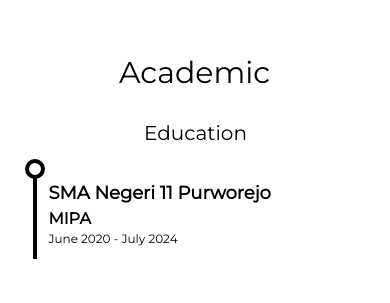
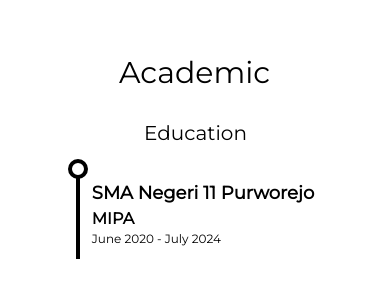
Before and after one commit to kuhrmdhn/personal-web, a Vue app: page / in a window 390 px wide. Shown: the part 2135-2438 px from the top of the page. Built offline with nearby package versions, Linux system fonts and the light colour scheme; no server answers; the database is empty.

Commit message:
add animation on view in education item

```diff
--- a/src/ui/atoms/CertificateItem.vue
+++ b/src/ui/atoms/CertificateItem.vue
@@ -1,9 +1,9 @@
 <template>
   <div :class="['relative h-12 w-fit sm:w-[300px] lg:w-[450px] px-3 flex flex-col justify-center', customClass]" v-bind="$attrs">
     <span
-      class="h-2 w-2 rounded-full bg-black absolute -left-5 top-1/2 bottom-1/2 -translate-y-1/2"
+      class="h-2 w-2 rounded-full bg-black absolute left-0 top-1/2 bottom-1/2 -translate-y-1/2"
     ></span>
-    <div class="flex justify-between items-center">
+    <div class="flex justify-between items-center ml-5">
       <div>
         <a :href="credentialsUrl" class="font-semibold hover:underline">{{ title }}</a>
       </div>
--- a/src/ui/atoms/EducationItem.vue
+++ b/src/ui/atoms/EducationItem.vue
@@ -1,5 +1,5 @@
 <template>
-  <div class="relative pl-3 lg:pl-10 py-3 lg:py-5 border-l-4 border-black">
+  <div :class="['relative pl-3 lg:pl-10 py-3 lg:py-5 border-l-4 border-black', customClass]">
     <span
       class="absolute h-5 w-5 rounded-full bg-white border-4 border-black -top-2 -left-3"
     ></span>
@@ -12,8 +12,9 @@
 <script setup lang="ts">
 import { SchoolEducation } from "@/constant/schoolEducation";
 
-const { educationData } = defineProps<{
+const { educationData, customClass } = defineProps<{
   educationData: SchoolEducation;
+  customClass?: string;
 }>();
 
 const { schoolName, major, duration } = educationData;
--- a/src/ui/elements/CertificateList.vue
+++ b/src/ui/elements/CertificateList.vue
@@ -1,16 +1,17 @@
 <template>
-  <div class="h-full w-full lg:w-[40svw] flex flex-col gap-5">
+  <div class="h-full w-full lg:w-[40svw] flex flex-col gap-5 overflow-y-hidden">
     <OnView id="certificateHeading" triggerId="certificateHeading">
       <SectionHeading custom-class="!text-xl lg:!text-3xl text-center flip">
         Certificate
       </SectionHeading>
     </OnView>
-    <div id="certificateList" class="w-full h-fit flex flex-col items-center gap-4">
-      <OnView
-        trigger-id="certificateList"
-        v-for="certificate in certificateData"
-        :key="certificate.id"
+    <div
+      id="certificateList"
+      class="w-full h-fit flex flex-col items-center gap-4"
     >
+      <ul>
+        <li v-for="certificate in certificateData" :key="certificate.id">
+          <OnView trigger-id="certificateList">
             <CertificateItem
               custom-class="fall"
               :style="{ animationDelay: certificate.id * 100 + 'ms' }"
@@ -18,6 +19,8 @@
               :credentials-url="certificate.credential_url"
             />
           </OnView>
+        </li>
+      </ul>
     </div>
   </div>
 </template>
--- a/src/ui/elements/EducationList.vue
+++ b/src/ui/elements/EducationList.vue
@@ -6,16 +6,21 @@
 </script>
 
 <template>
-  <div class="w-full lg:w-[40svw] h-fit flex flex-col gap-5">
+  <div class="w-full lg:w-[40svw] h-fit flex flex-col gap-5 overflow-y-hidden">
     <OnView id="educationHeading" triggerId="educationHeading">
       <SectionHeading custom-class="!text-xl lg:!text-3xl text-center flip"
         >Education</SectionHeading
       >
     </OnView>
-    <div class="h-full w-full flex flex-col lg:items-center">
-      <div v-for="education in schoolEducation" :key="education.id">
-        <EducationItem :education-data="education" />
-      </div>
+    <div class="h-full w-full flex flex-col items-center">
+      <OnView
+        :id="'education' + education.id"
+        :trigger-id="'education' + education.id"
+        v-for="education in schoolEducation"
+        :key="education.id"
+      >
+        <EducationItem customClass="fall" :education-data="education" />
+      </OnView>
     </div>
   </div>
 </template>
```
Lines whose indentation alone changed are shown as unchanged.
